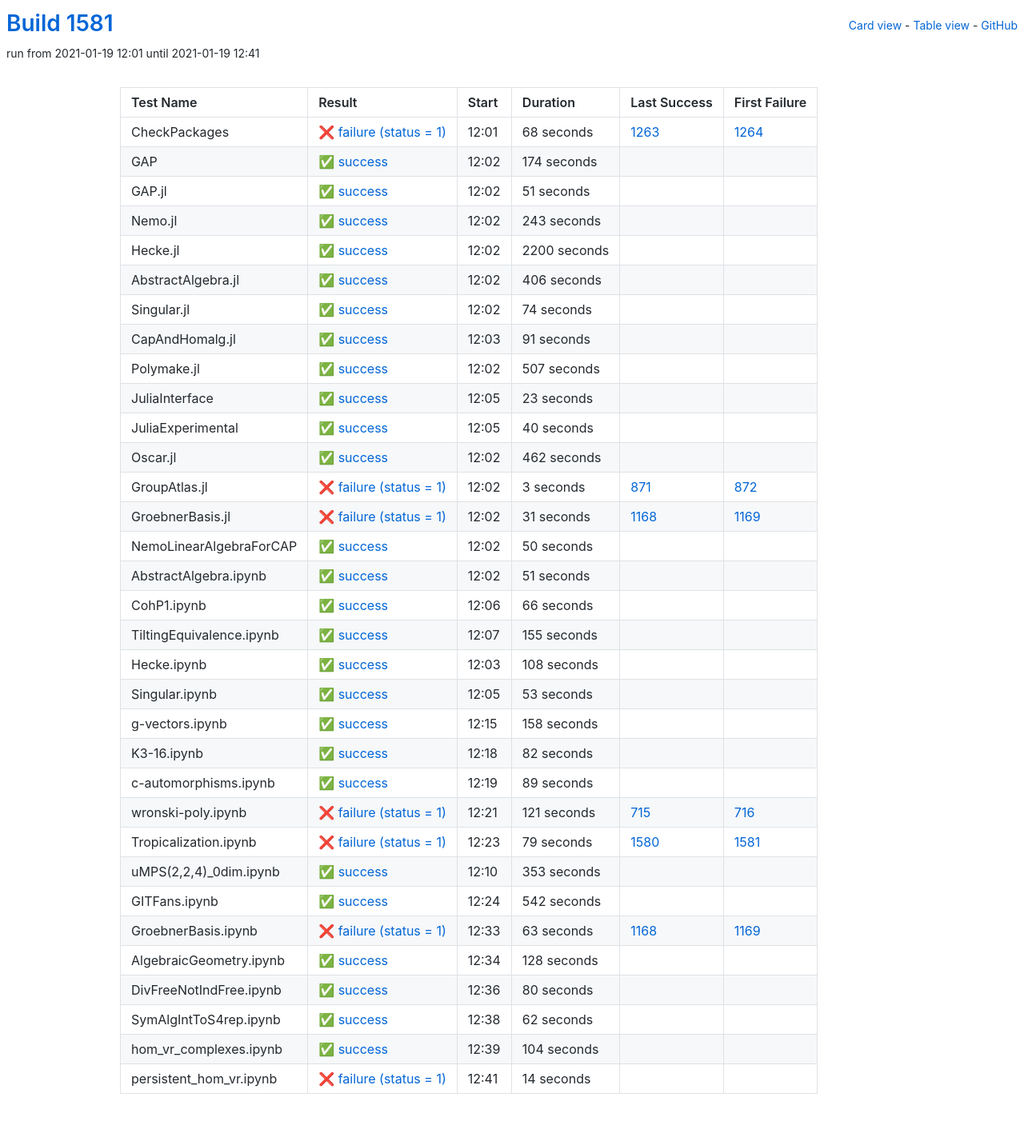
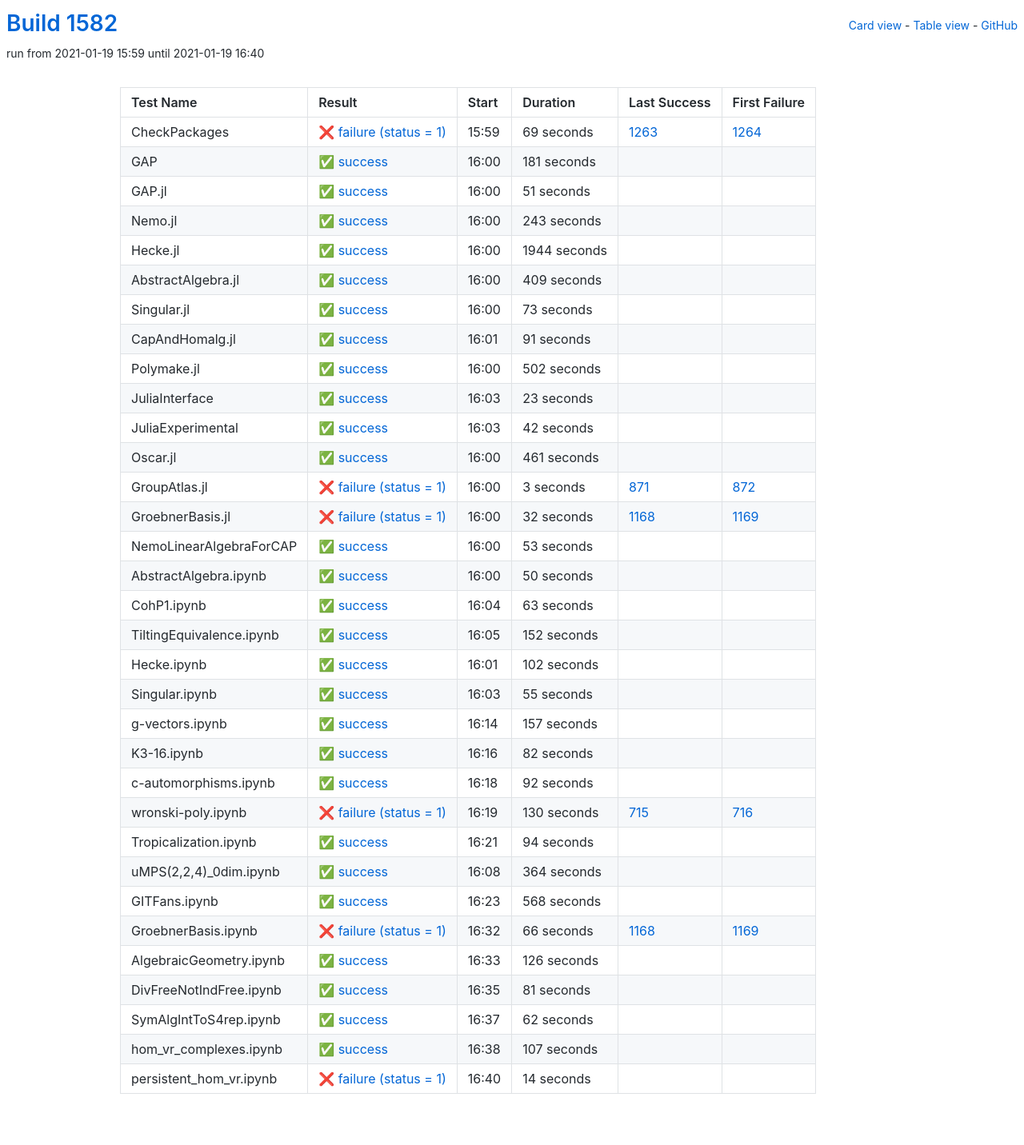
Before and after one commit to oscar-system/oscar-ci-status-stable, a Jekyll site: the page built from table.html, in a window 1280 px wide. Shown: the whole page at 80% size. Built offline with Jekyll 4.4.1, drawn with Linux system fonts in a browser that asks for light colours.

Commit message:
Build #1582

```diff
--- a/_data/ci.yml
+++ b/_data/ci.yml
@@ -1,6 +1,6 @@
 ---
-build: 1581
-build_url: https://oscarci.mathematik.uni-kl.de/job/oscar-stable/1581/
+build: 1582
+build_url: https://oscarci.mathematik.uni-kl.de/job/oscar-stable/1582/
 job: oscar-stable
 organization: oscar-system
 repo: oscar-ci-status-stable
@@ -8,32 +8,32 @@ repourl: https://github.com/oscar-system/oscar-ci-status-stable
 tests:
 - name: CheckPackages
   id: checkpackages
-  log: https://oscarci.mathematik.uni-kl.de/job/oscar-stable/1581/artifact/logs/build-1581/CheckPackages.log
-  start: 2021-01-19 12:01
+  log: https://oscarci.mathematik.uni-kl.de/job/oscar-stable/1582/artifact/logs/build-1582/CheckPackages.log
+  start: 2021-01-19 15:59
   success: false
   exitcode: 1
   status: failure
-  duration: 68
+  duration: 69
   last_success: 1263
   last_success_url: https://oscarci.mathematik.uni-kl.de/job/oscar-stable/1263/
   first_failure: 1264
   first_failure_url: https://oscarci.mathematik.uni-kl.de/job/oscar-stable/1264/
 - name: GAP
   id: gap
-  log: https://oscarci.mathematik.uni-kl.de/job/oscar-stable/1581/artifact/logs/build-1581/GAP.log
-  start: 2021-01-19 12:02
+  log: https://oscarci.mathematik.uni-kl.de/job/oscar-stable/1582/artifact/logs/build-1582/GAP.log
+  start: 2021-01-19 16:00
   success: true
   exitcode: 0
   status: success
-  duration: 174
+  duration: 181
   last_success: false
   last_success_url:
   first_failure: false
   first_failure_url:
 - name: GAP.jl
   id: gap-jl
-  log: https://oscarci.mathematik.uni-kl.de/job/oscar-stable/1581/artifact/logs/build-1581/GAP.jl.log
-  start: 2021-01-19 12:02
+  log: https://oscarci.mathematik.uni-kl.de/job/oscar-stable/1582/artifact/logs/build-1582/GAP.jl.log
+  start: 2021-01-19 16:00
   success: true
   exitcode: 0
   status: success
@@ -44,8 +44,8 @@ tests:
   first_failure_url:
 - name: Nemo.jl
   id: nemo-jl
-  log: https://oscarci.mathematik.uni-kl.de/job/oscar-stable/1581/artifact/logs/build-1581/Nemo.jl.log
-  start: 2021-01-19 12:02
+  log: https://oscarci.mathematik.uni-kl.de/job/oscar-stable/1582/artifact/logs/build-1582/Nemo.jl.log
+  start: 2021-01-19 16:00
   success: true
   exitcode: 0
   status: success
@@ -56,44 +56,44 @@ tests:
   first_failure_url:
 - name: Hecke.jl
   id: hecke-jl
-  log: https://oscarci.mathematik.uni-kl.de/job/oscar-stable/1581/artifact/logs/build-1581/Hecke.jl.log
-  start: 2021-01-19 12:02
+  log: https://oscarci.mathematik.uni-kl.de/job/oscar-stable/1582/artifact/logs/build-1582/Hecke.jl.log
+  start: 2021-01-19 16:00
   success: true
   exitcode: 0
   status: success
-  duration: 2200
+  duration: 1944
   last_success: false
   last_success_url:
   first_failure: false
   first_failure_url:
 - name: AbstractAlgebra.jl
   id: abstractalgebra-jl
-  log: https://oscarci.mathematik.uni-kl.de/job/oscar-stable/1581/artifact/logs/build-1581/AbstractAlgebra.jl.log
-  start: 2021-01-19 12:02
+  log: https://oscarci.mathematik.uni-kl.de/job/oscar-stable/1582/artifact/logs/build-1582/AbstractAlgebra.jl.log
+  start: 2021-01-19 16:00
   success: true
   exitcode: 0
   status: success
-  duration: 406
+  duration: 409
   last_success: false
   last_success_url:
   first_failure: false
   first_failure_url:
 - name: Singular.jl
   id: singular-jl
-  log: https://oscarci.mathematik.uni-kl.de/job/oscar-stable/1581/artifact/logs/build-1581/Singular.jl.log
-  start: 2021-01-19 12:02
+  log: https://oscarci.mathematik.uni-kl.de/job/oscar-stable/1582/artifact/logs/build-1582/Singular.jl.log
+  start: 2021-01-19 16:00
   success: true
   exitcode: 0
   status: success
-  duration: 74
+  duration: 73
   last_success: false
   last_success_url:
   first_failure: false
   first_failure_url:
 - name: CapAndHomalg.jl
   id: capandhomalg-jl
-  log: https://oscarci.mathematik.uni-kl.de/job/oscar-stable/1581/artifact/logs/build-1581/CapAndHomalg.jl.log
-  start: 2021-01-19 12:03
+  log: https://oscarci.mathematik.uni-kl.de/job/oscar-stable/1582/artifact/logs/build-1582/CapAndHomalg.jl.log
+  start: 2021-01-19 16:01
   success: true
   exitcode: 0
   status: success
@@ -104,20 +104,20 @@ tests:
   first_failure_url:
 - name: Polymake.jl
   id: polymake-jl
-  log: https://oscarci.mathematik.uni-kl.de/job/oscar-stable/1581/artifact/logs/build-1581/Polymake.jl.log
-  start: 2021-01-19 12:02
+  log: https://oscarci.mathematik.uni-kl.de/job/oscar-stable/1582/artifact/logs/build-1582/Polymake.jl.log
+  start: 2021-01-19 16:00
   success: true
   exitcode: 0
   status: success
-  duration: 507
+  duration: 502
   last_success: false
   last_success_url:
   first_failure: false
   first_failure_url:
 - name: JuliaInterface
   id: juliainterface
-  log: https://oscarci.mathematik.uni-kl.de/job/oscar-stable/1581/artifact/logs/build-1581/JuliaInterface.log
-  start: 2021-01-19 12:05
+  log: https://oscarci.mathematik.uni-kl.de/job/oscar-stable/1582/artifact/logs/build-1582/JuliaInterface.log
+  start: 2021-01-19 16:03
   success: true
   exitcode: 0
   status: success
@@ -128,32 +128,32 @@ tests:
   first_failure_url:
 - name: JuliaExperimental
   id: juliaexperimental
-  log: https://oscarci.mathematik.uni-kl.de/job/oscar-stable/1581/artifact/logs/build-1581/JuliaExperimental.log
-  start: 2021-01-19 12:05
+  log: https://oscarci.mathematik.uni-kl.de/job/oscar-stable/1582/artifact/logs/build-1582/JuliaExperimental.log
+  start: 2021-01-19 16:03
   success: true
   exitcode: 0
   status: success
-  duration: 40
+  duration: 42
   last_success: false
   last_success_url:
   first_failure: false
   first_failure_url:
 - name: Oscar.jl
   id: oscar-jl
-  log: https://oscarci.mathematik.uni-kl.de/job/oscar-stable/1581/artifact/logs/build-1581/Oscar.jl.log
-  start: 2021-01-19 12:02
+  log: https://oscarci.mathematik.uni-kl.de/job/oscar-stable/1582/artifact/logs/build-1582/Oscar.jl.log
+  start: 2021-01-19 16:00
   success: true
   exitcode: 0
   status: success
-  duration: 462
+  duration: 461
   last_success: false
   last_success_url:
   first_failure: false
   first_failure_url:
 - name: GroupAtlas.jl
   id: groupatlas-jl
-  log: https://oscarci.mathematik.uni-kl.de/job/oscar-stable/1581/artifact/logs/build-1581/GroupAtlas.jl.log
-  start: 2021-01-19 12:02
+  log: https://oscarci.mathematik.uni-kl.de/job/oscar-stable/1582/artifact/logs/build-1582/GroupAtlas.jl.log
+  start: 2021-01-19 16:00
   success: false
   exitcode: 1
   status: failure
@@ -164,20 +164,32 @@ tests:
   first_failure_url: https://oscarci.mathematik.uni-kl.de/job/oscar-stable/872/
 - name: GroebnerBasis.jl
   id: groebnerbasis-jl
-  log: https://oscarci.mathematik.uni-kl.de/job/oscar-stable/1581/artifact/logs/build-1581/GroebnerBasis.jl.log
-  start: 2021-01-19 12:02
+  log: https://oscarci.mathematik.uni-kl.de/job/oscar-stable/1582/artifact/logs/build-1582/GroebnerBasis.jl.log
+  start: 2021-01-19 16:00
   success: false
   exitcode: 1
   status: failure
-  duration: 31
+  duration: 32
   last_success: 1168
   last_success_url: https://oscarci.mathematik.uni-kl.de/job/oscar-stable/1168/
   first_failure: 1169
   first_failure_url: https://oscarci.mathematik.uni-kl.de/job/oscar-stable/1169/
 - name: NemoLinearAlgebraForCAP
   id: nemolinearalgebraforcap
-  log: https://oscarci.mathematik.uni-kl.de/job/oscar-stable/1581/artifact/logs/build-1581/NemoLinearAlgebraForCAP.log
-  start: 2021-01-19 12:02
+  log: https://oscarci.mathematik.uni-kl.de/job/oscar-stable/1582/artifact/logs/build-1582/NemoLinearAlgebraForCAP.log
+  start: 2021-01-19 16:00
+  success: true
+  exitcode: 0
+  status: success
+  duration: 53
+  last_success: false
+  last_success_url:
+  first_failure: false
+  first_failure_url:
+- name: AbstractAlgebra.ipynb
+  id: abstractalgebra-ipynb
+  log: https://oscarci.mathematik.uni-kl.de/job/oscar-stable/1582/artifact/logs/build-1582/AbstractAlgebra.ipynb.log
+  start: 2021-01-19 16:00
   success: true
   exitcode: 0
   status: success
@@ -186,82 +198,70 @@ tests:
   last_success_url:
   first_failure: false
   first_failure_url:
-- name: AbstractAlgebra.ipynb
-  id: abstractalgebra-ipynb
-  log: https://oscarci.mathematik.uni-kl.de/job/oscar-stable/1581/artifact/logs/build-1581/AbstractAlgebra.ipynb.log
-  start: 2021-01-19 12:02
+- name: CohP1.ipynb
+  id: cohp1-ipynb
+  log: https://oscarci.mathematik.uni-kl.de/job/oscar-stable/1582/artifact/logs/build-1582/CohP1.ipynb.log
+  start: 2021-01-19 16:04
   success: true
   exitcode: 0
   status: success
-  duration: 51
-  last_success: false
-  last_success_url:
-  first_failure: false
-  first_failure_url:
-- name: CohP1.ipynb
-  id: cohp1-ipynb
-  log: https://oscarci.mathematik.uni-kl.de/job/oscar-stable/1581/artifact/logs/build-1581/CohP1.ipynb.log
-  start: 2021-01-19 12:06
-  success: true
-  exitcode: 0
-  status: success
-  duration: 66
+  duration: 63
   last_success: false
   last_success_url:
   first_failure: false
   first_failure_url:
 - name: TiltingEquivalence.ipynb
   id: tiltingequivalence-ipynb
-  log: https://oscarci.mathematik.uni-kl.de/job/oscar-stable/1581/artifact/logs/build-1581/TiltingEquivalence.ipynb.log
-  start: 2021-01-19 12:07
+  log: https://oscarci.mathematik.uni-kl.de/job/oscar-stable/1582/artifact/logs/build-1582/TiltingEquivalence.ipynb.log
+  start: 2021-01-19 16:05
   success: true
   exitcode: 0
   status: success
-  duration: 155
+  duration: 152
   last_success: false
   last_success_url:
   first_failure: false
   first_failure_url:
 - name: Hecke.ipynb
   id: hecke-ipynb
-  log: https://oscarci.mathematik.uni-kl.de/job/oscar-stable/1581/artifact/logs/build-1581/Hecke.ipynb.log
-  start: 2021-01-19 12:03
+  log: https://oscarci.mathematik.uni-kl.de/job/oscar-stable/1582/artifact/logs/build-1582/Hecke.ipynb.log
+  start: 2021-01-19 16:01
   success: true
   exitcode: 0
   status: success
-  duration: 108
+  duration: 102
   last_success: false
   last_success_url:
   first_failure: false
   first_failure_url:
 - name: Singular.ipynb
   id: singular-ipynb
-  log: https://oscarci.mathematik.uni-kl.de/job/oscar-stable/1581/artifact/logs/build-1581/Singular.ipynb.log
-  start: 2021-01-19 12:05
+  log: https://oscarci.mathematik.uni-kl.de/job/oscar-stable/1582/artifact/logs/build-1582/Singular.ipynb.log
+  start: 2021-01-19 16:03
   success: true
   exitcode: 0
   status: success
-  duration: 53
+  duration: 55
   last_success: false
   last_success_url:
   first_failure: false
   first_failure_url:
 - name: g-vectors.ipynb
   id: g-vectors-ipynb
-  log: https://oscarci.mathematik.uni-kl.de/job/oscar-stable/1581/artifact/logs/build-1581/g-vectors.ipynb.log
-  start: 2021-01-19 12:15
+  log: https://oscarci.mathematik.uni-kl.de/job/oscar-stable/1582/artifact/logs/build-1582/g-vectors.ipynb.log
+  start: 2021-01-19 16:14
   success: true
   exitcode: 0
   status: success
-  duration: 158
+  duration: 157
   last_success: false
   last_success_url:
   first_failure: false
   first_failure_url:
 - name: K3-16.ipynb
   id: k3-16-ipynb
-  log: https://oscarci.mathematik.uni-kl.de/job/oscar-stable/1581/artifact/logs/build-1581/K3-16.ipynb.log
-  start: 2021-01-19 12:18
+  log: https://oscarci.mathematik.uni-kl.de/job/oscar-stable/1582/artifact/logs/build-1582/K3-16.ipynb.log
+  start: 2021-01-19 16:16
   success: true
   exitcode: 0
   status: success
@@ -272,104 +272,104 @@ tests:
   first_failure_url:
 - name: c-automorphisms.ipynb
   id: c-automorphisms-ipynb
-  log: https://oscarci.mathematik.uni-kl.de/job/oscar-stable/1581/artifact/logs/build-1581/c-automorphisms.ipynb.log
-  start: 2021-01-19 12:19
+  log: https://oscarci.mathematik.uni-kl.de/job/oscar-stable/1582/artifact/logs/build-1582/c-automorphisms.ipynb.log
+  start: 2021-01-19 16:18
   success: true
   exitcode: 0
   status: success
-  duration: 89
+  duration: 92
   last_success: false
   last_success_url:
   first_failure: false
   first_failure_url:
 - name: wronski-poly.ipynb
   id: wronski-poly-ipynb
-  log: https://oscarci.mathematik.uni-kl.de/job/oscar-stable/1581/artifact/logs/build-1581/wronski-poly.ipynb.log
-  start: 2021-01-19 12:21
+  log: https://oscarci.mathematik.uni-kl.de/job/oscar-stable/1582/artifact/logs/build-1582/wronski-poly.ipynb.log
+  start: 2021-01-19 16:19
   success: false
   exitcode: 1
   status: failure
-  duration: 121
+  duration: 130
   last_success: 715
   last_success_url: https://oscarci.mathematik.uni-kl.de/job/oscar-stable/715/
   first_failure: 716
   first_failure_url: https://oscarci.mathematik.uni-kl.de/job/oscar-stable/716/
 - name: Tropicalization.ipynb
   id: tropicalization-ipynb
-  log: https://oscarci.mathematik.uni-kl.de/job/oscar-stable/1581/artifact/logs/build-1581/Tropicalization.ipynb.log
-  start: 2021-01-19 12:23
-  success: false
-  exitcode: 1
-  status: failure
-  duration: 79
-  last_success: 1580
-  last_success_url: https://oscarci.mathematik.uni-kl.de/job/oscar-stable/1580/
-  first_failure: 1581
-  first_failure_url: https://oscarci.mathematik.uni-kl.de/job/oscar-stable/1581/
-- name: uMPS(2,2,4)_0dim.ipynb
-  id: umps-2-2-4-0dim-ipynb
-  log: https://oscarci.mathematik.uni-kl.de/job/oscar-stable/1581/artifact/logs/build-1581/uMPS-2-2-4-_0dim.ipynb.log
-  start: 2021-01-19 12:10
+  log: https://oscarci.mathematik.uni-kl.de/job/oscar-stable/1582/artifact/logs/build-1582/Tropicalization.ipynb.log
+  start: 2021-01-19 16:21
   success: true
   exitcode: 0
   status: success
-  duration: 353
+  duration: 94
+  last_success: false
+  last_success_url:
+  first_failure: false
+  first_failure_url:
+- name: uMPS(2,2,4)_0dim.ipynb
+  id: umps-2-2-4-0dim-ipynb
+  log: https://oscarci.mathematik.uni-kl.de/job/oscar-stable/1582/artifact/logs/build-1582/uMPS-2-2-4-_0dim.ipynb.log
+  start: 2021-01-19 16:08
+  success: true
+  exitcode: 0
+  status: success
+  duration: 364
   last_success: false
   last_success_url:
   first_failure: false
   first_failure_url:
 - name: GITFans.ipynb
   id: gitfans-ipynb
-  log: https://oscarci.mathematik.uni-kl.de/job/oscar-stable/1581/artifact/logs/build-1581/GITFans.ipynb.log
-  start: 2021-01-19 12:24
+  log: https://oscarci.mathematik.uni-kl.de/job/oscar-stable/1582/artifact/logs/build-1582/GITFans.ipynb.log
+  start: 2021-01-19 16:23
   success: true
   exitcode: 0
   status: success
-  duration: 542
+  duration: 568
   last_success: false
   last_success_url:
   first_failure: false
   first_failure_url:
 - name: GroebnerBasis.ipynb
   id: groebnerbasis-ipynb
-  log: https://oscarci.mathematik.uni-kl.de/job/oscar-stable/1581/artifact/logs/build-1581/GroebnerBasis.ipynb.log
-  start: 2021-01-19 12:33
+  log: https://oscarci.mathematik.uni-kl.de/job/oscar-stable/1582/artifact/logs/build-1582/GroebnerBasis.ipynb.log
+  start: 2021-01-19 16:32
   success: false
   exitcode: 1
   status: failure
-  duration: 63
+  duration: 66
   last_success: 1168
   last_success_url: https://oscarci.mathematik.uni-kl.de/job/oscar-stable/1168/
   first_failure: 1169
   first_failure_url: https://oscarci.mathematik.uni-kl.de/job/oscar-stable/1169/
 - name: AlgebraicGeometry.ipynb
   id: algebraicgeometry-ipynb
-  log: https://oscarci.mathematik.uni-kl.de/job/oscar-stable/1581/artifact/logs/build-1581/AlgebraicGeometry.ipynb.log
-  start: 2021-01-19 12:34
+  log: https://oscarci.mathematik.uni-kl.de/job/oscar-stable/1582/artifact/logs/build-1582/AlgebraicGeometry.ipynb.log
+  start: 2021-01-19 16:33
   success: true
   exitcode: 0
   status: success
-  duration: 128
+  duration: 126
   last_success: false
   last_success_url:
   first_failure: false
   first_failure_url:
 - name: DivFreeNotIndFree.ipynb
   id: divfreenotindfree-ipynb
-  log: https://oscarci.mathematik.uni-kl.de/job/oscar-stable/1581/artifact/logs/build-1581/DivFreeNotIndFree.ipynb.log
-  start: 2021-01-19 12:36
+  log: https://oscarci.mathematik.uni-kl.de/job/oscar-stable/1582/artifact/logs/build-1582/DivFreeNotIndFree.ipynb.log
+  start: 2021-01-19 16:35
   success: true
   exitcode: 0
   status: success
-  duration: 80
+  duration: 81
   last_success: false
   last_success_url:
   first_failure: false
   first_failure_url:
 - name: SymAlgIntToS4rep.ipynb
   id: symalginttos4rep-ipynb
-  log: https://oscarci.mathematik.uni-kl.de/job/oscar-stable/1581/artifact/logs/build-1581/SymAlgIntToS4rep.ipynb.log
-  start: 2021-01-19 12:38
+  log: https://oscarci.mathematik.uni-kl.de/job/oscar-stable/1582/artifact/logs/build-1582/SymAlgIntToS4rep.ipynb.log
+  start: 2021-01-19 16:37
   success: true
   exitcode: 0
   status: success
@@ -380,20 +380,20 @@ tests:
   first_failure_url:
 - name: hom_vr_complexes.ipynb
   id: hom-vr-complexes-ipynb
-  log: https://oscarci.mathematik.uni-kl.de/job/oscar-stable/1581/artifact/logs/build-1581/hom_vr_complexes.ipynb.log
-  start: 2021-01-19 12:39
+  log: https://oscarci.mathematik.uni-kl.de/job/oscar-stable/1582/artifact/logs/build-1582/hom_vr_complexes.ipynb.log
+  start: 2021-01-19 16:38
   success: true
   exitcode: 0
   status: success
-  duration: 104
+  duration: 107
   last_success: false
   last_success_url:
   first_failure: false
   first_failure_url:
 - name: persistent_hom_vr.ipynb
   id: persistent-hom-vr-ipynb
-  log: https://oscarci.mathematik.uni-kl.de/job/oscar-stable/1581/artifact/logs/build-1581/persistent_hom_vr.ipynb.log
-  start: 2021-01-19 12:41
+  log: https://oscarci.mathematik.uni-kl.de/job/oscar-stable/1582/artifact/logs/build-1582/persistent_hom_vr.ipynb.log
+  start: 2021-01-19 16:40
   success: false
   exitcode: 1
   status: failure
```
Also changed, not shown: README.md.
